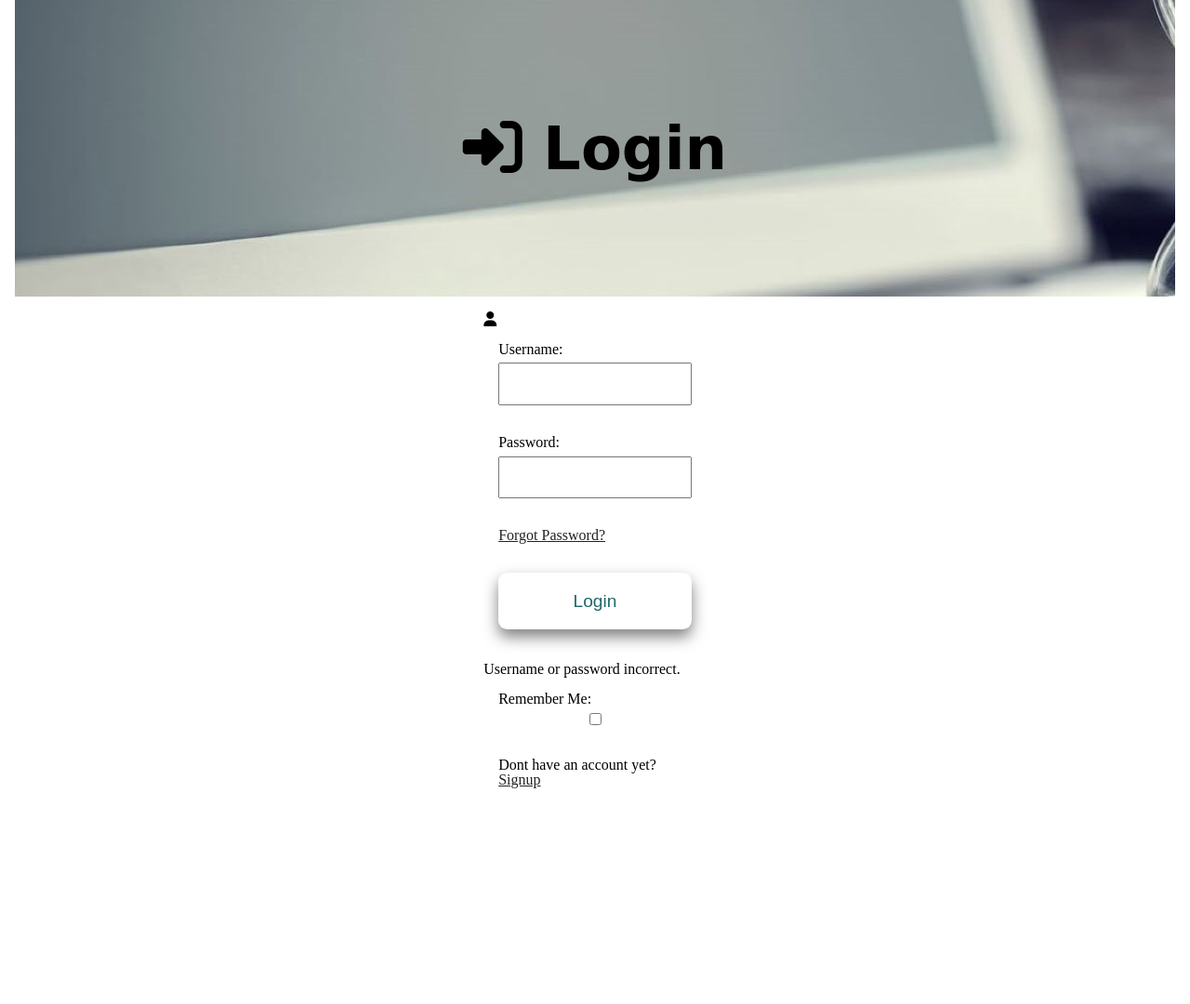
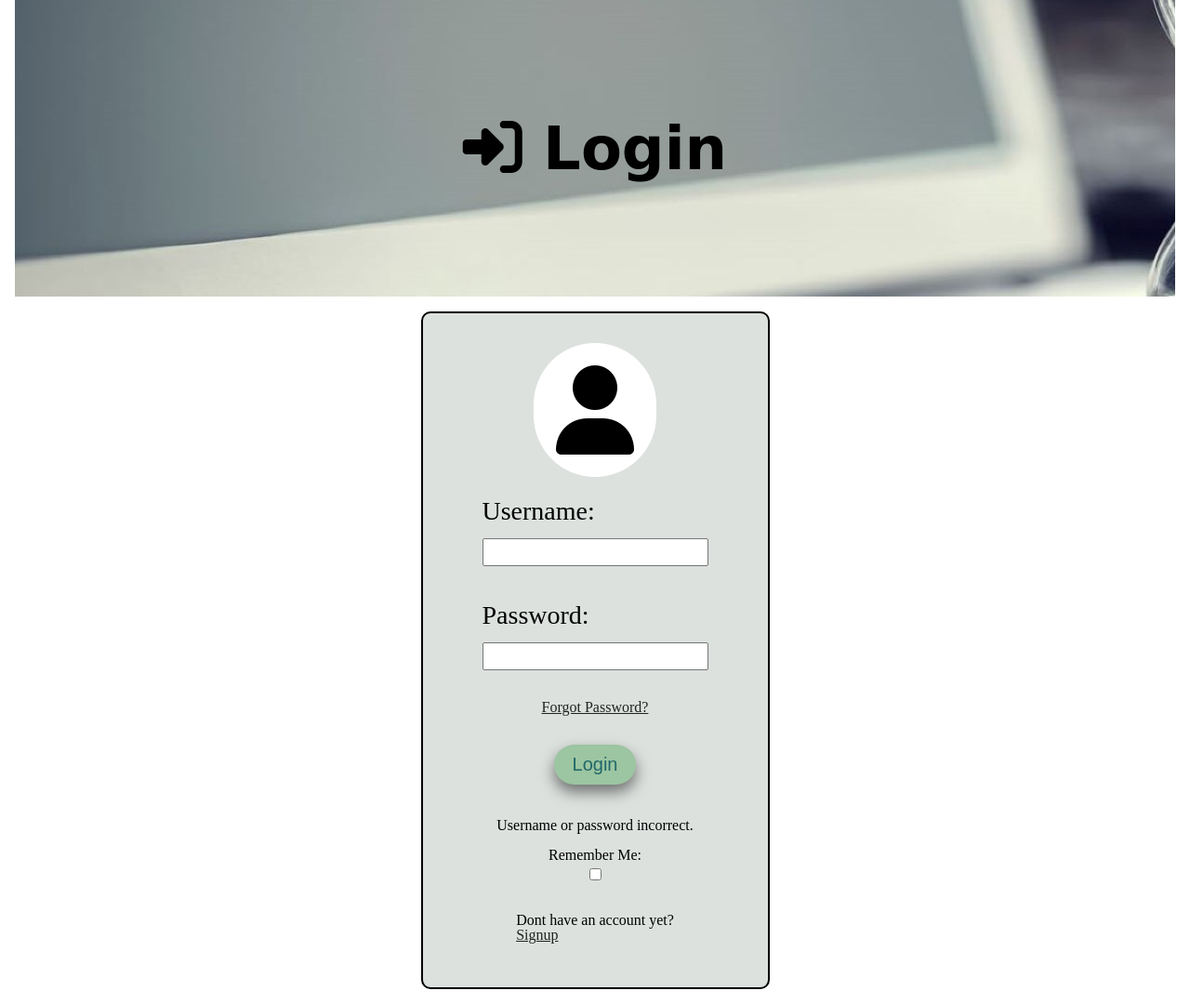
Before and after one commit to 3420Final/Project, a PHP site: page /login.php in a window 1280 px wide. Shown: the part 121-1201 px from the top of the page at 93% size. Before the commit the page ends 969 px from the top, so only its background shows below. Run offline with PHP 8.4, Linux system fonts and the light colour scheme; some libraries are stand-ins or nearby versions; some web fonts are replaced.

Commit message:
Added login to master

```diff
--- a/styles/master.css
+++ b/styles/master.css
@@ -437,3 +437,61 @@ nav#navbar{
         justify-content: stretch;
         flex: 2 1 auto;
       }
+
+      /*login page*******************************************************/
+      /*this is the box, border, shape*/
+section#loginbox > div{
+    border: solid black 2px;
+    border-radius: 10px;
+    background-color: var(--white);
+    padding: 2em 3em 2em 3em;
+}
+/*this is just for the form element, and the icon div*/
+section#loginbox > div > div{
+    display: flex;
+    flex-direction: column;
+    align-items: center;
+}
+/*the icon for the person*/
+section#loginbox i {
+    font-size: 6em;
+    padding: 0.25em;
+    margin-left: auto;
+    margin-right: auto;
+    background-color: white;
+    border-radius: 10em;
+}
+section#loginbox > div > div > form {
+    display: flex;
+    flex-direction: column;
+    align-items: center;
+}
+/*put the labels ontop of the boxes*/
+section#loginbox > div > div > form label.usernamepass {
+    display: block;
+}
+section#loginbox > div > div > form > div {
+    padding-top: 1em;
+}
+
+/*font and sizing for email password stuff*/
+section#loginbox > div > div > form div#usernamepassword > input{
+    font-size: 1em;
+    padding: 0.25em 1em 0.25em 1em;
+}
+section#loginbox > div > div > form div#usernamepassword > label{
+    padding: 0.25em 0 0.25em 0;
+    font-size: 1.75em;
+}
+
+section#loginbox > div > div > form div button{
+    font-size: 1.25em;
+    padding: 0.5em 1em 0.5em 1em;
+    border: transparent;
+    border-radius: 5em;
+    background-color: var(--light-green);
+}
+
+section#loginbox > div > div > form div button:hover{
+    background-color: #85b98a;
+}
```
